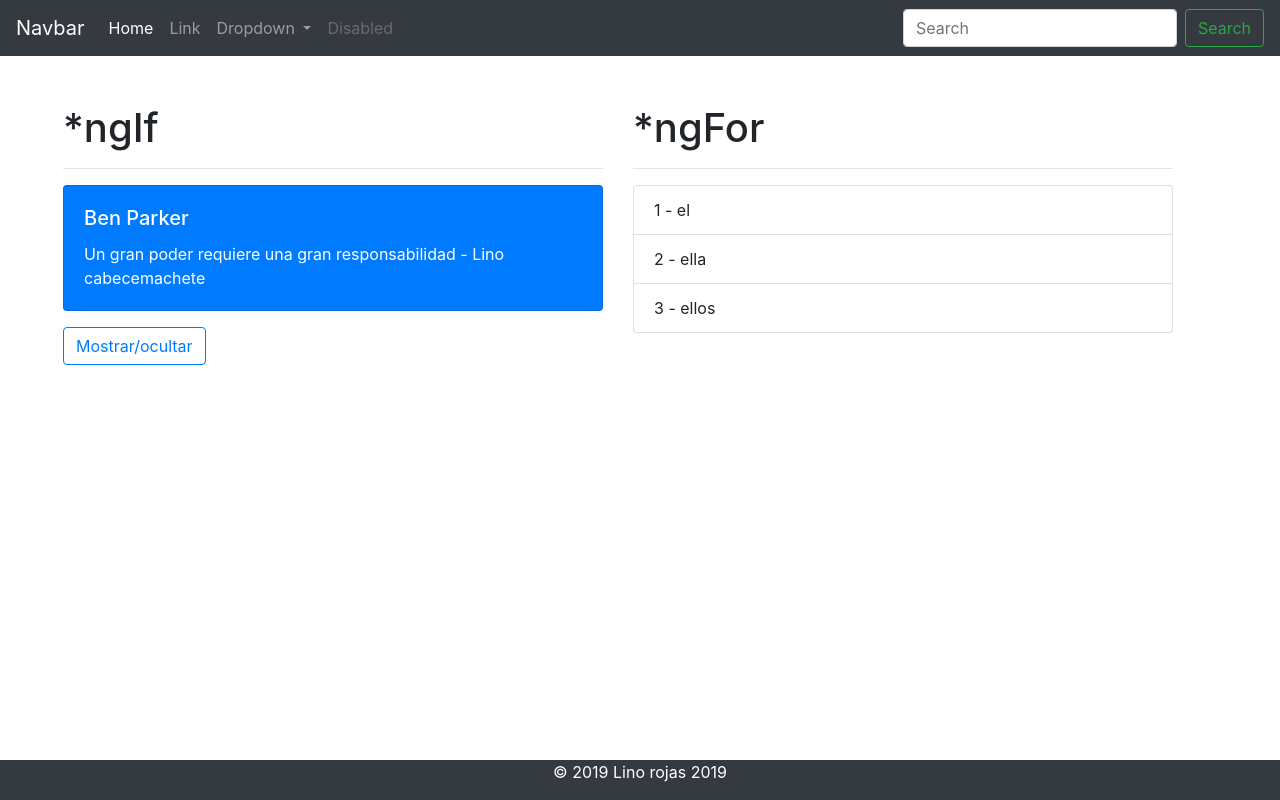
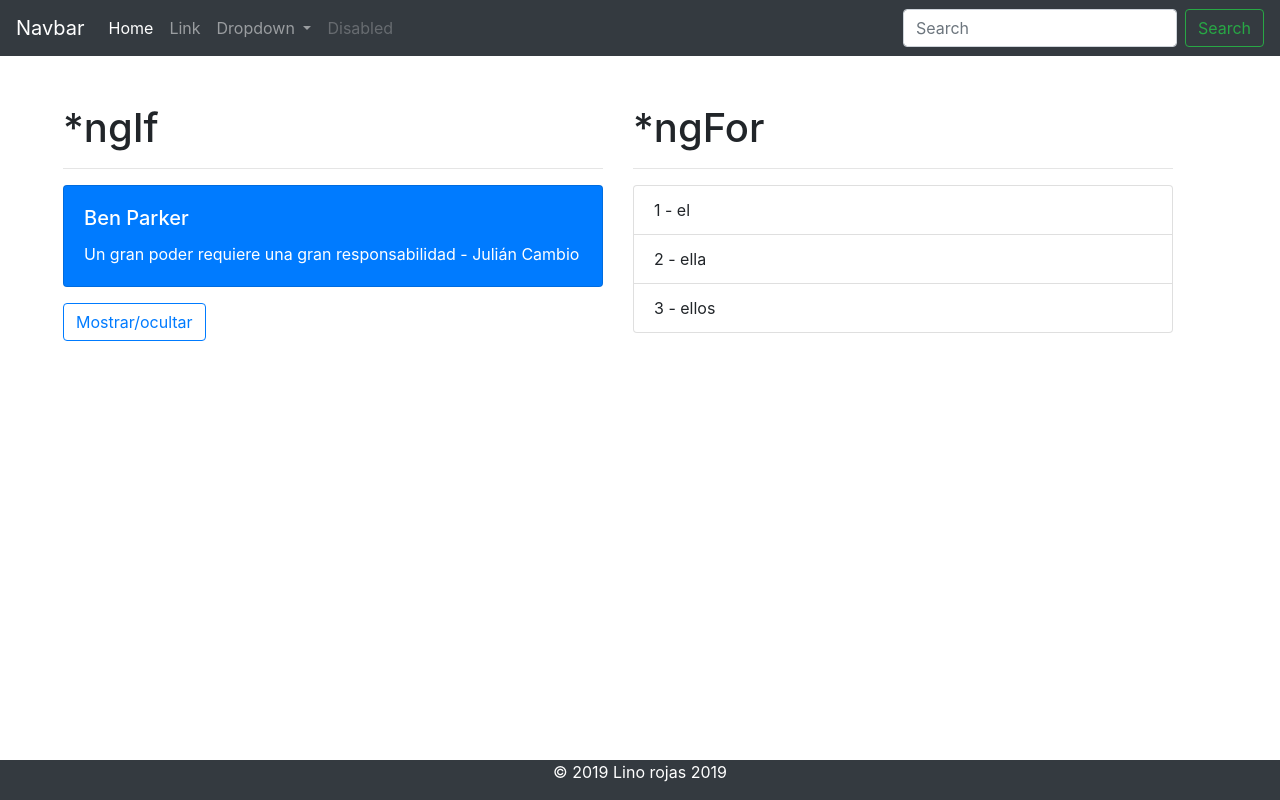
Before and after one commit to liro246/1.hola-mundo, an Angular app: page / in a window 1280 px wide. Built offline with nearby package versions, Linux system fonts and the light colour scheme.

Commit message:
Update body.component.ts

```diff
--- a/src/app/components/body/body.component.ts
+++ b/src/app/components/body/body.component.ts
@@ -8,7 +8,7 @@ export class BodyComponent{
 
     mostrar=true;
     frase:any={
-        mensaje:"Un gran poder requiere una gran responsabilidad - Lino cabecemachete",
+        mensaje:"Un gran poder requiere una gran responsabilidad - Julián Cambio",
         autor:"Ben Parker"
     }
 
```
